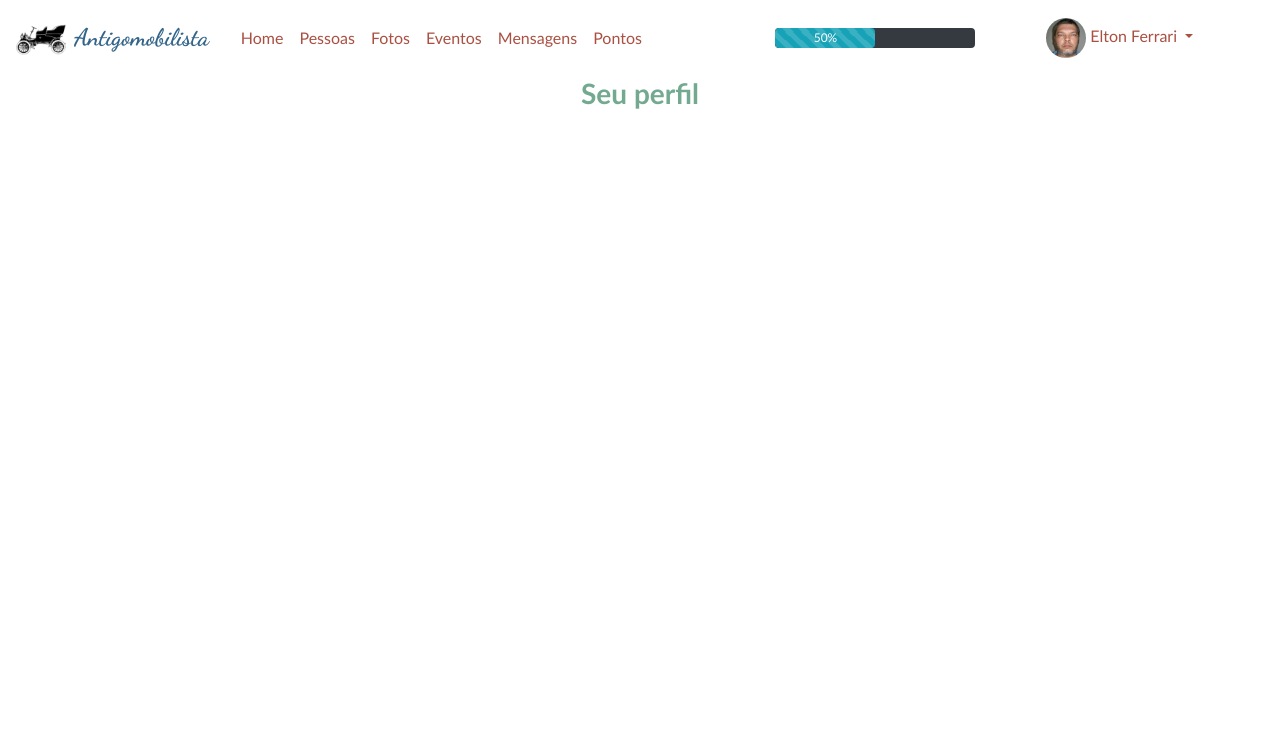
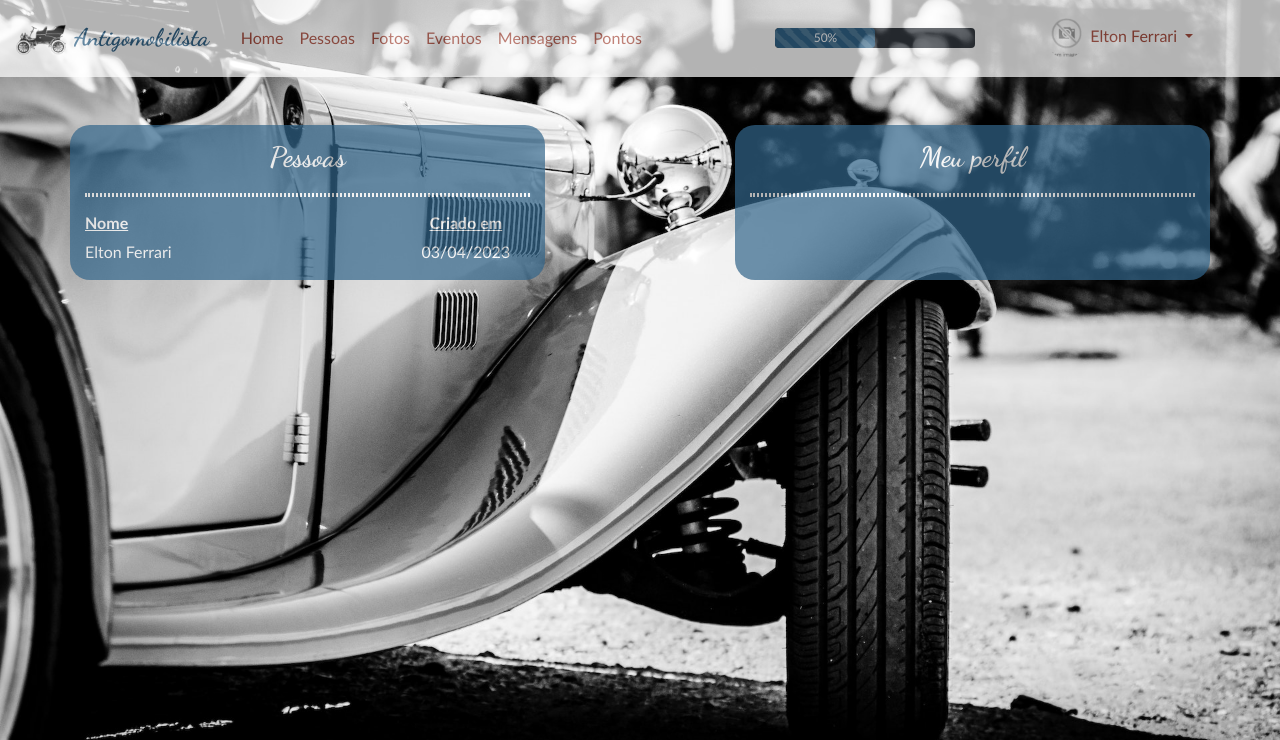
Before and after one commit to eltonferrari/Antigomobilista, a PHP site: page /Antigomobilista/systems/visualizacoes/usuarios/pessoas.php in a window 1280 px wide. Shown: the top 740 px of the page. Run offline with PHP 8.4, Linux system fonts and the light colour scheme; the visitor is signed in with stand-in values (Sample User, id 1); data comes from the database, SQL or seed files in the repository.

Commit message:
Version-1.2

```diff
--- a/a.db/antigomobilistabd.sql
+++ b/a.db/antigomobilistabd.sql
@@ -119,7 +119,7 @@ CREATE TABLE IF NOT EXISTS `usuarios` (
   `nome` varchar(100) COLLATE utf8_unicode_ci NOT NULL,
   `email` varchar(100) COLLATE utf8_unicode_ci NOT NULL,
   `senha` varchar(100) COLLATE utf8_unicode_ci NOT NULL,
-  `imagem` varchar(100) COLLATE utf8_unicode_ci NOT NULL DEFAULT 'vazio.png',
+  `imagem` varchar(100) COLLATE utf8_unicode_ci NOT NULL DEFAULT 'img/icones/ni.png',
   `tipo` int(1) NOT NULL DEFAULT '0',
   `ativo` int(1) NOT NULL DEFAULT '1',
   `confirm_email` int(1) NOT NULL DEFAULT '1',
@@ -129,7 +129,7 @@ CREATE TABLE IF NOT EXISTS `usuarios` (
 ) ENGINE=MyISAM AUTO_INCREMENT=0 DEFAULT CHARSET=utf8 COLLATE=utf8_unicode_ci;
 
 INSERT INTO `usuarios` (`id`, `pontos`, `nome`, `email`, `senha`, `imagem`, `tipo`, `ativo`, `created_at`, `updated_at`) VALUES
-(1, 5, 'Elton Ferrari', 'eltonferrari@gmail.com', 'e10adc3949ba59abbe56e057f20f883e', 'vazio.png', 1, 1, '2023-04-03 15:11:47', '2023-04-03 15:11:47');
+(1, 5, 'Elton Ferrari', 'eltonferrari@gmail.com', 'e10adc3949ba59abbe56e057f20f883e', 'img/icones/ni.png', 1, 1, '2023-04-03 15:11:47', '2023-04-03 15:11:47');
 
 --
 -- --------------------------------------------------------
--- a/assets/css/style.css
+++ b/assets/css/style.css
@@ -18,43 +18,58 @@ body {
   background: white;
 }
 
-/* line 46, ../../xampp/htdocs/Antigomobilista/scss/style.scss */
+/* line 45, ../../xampp/htdocs/Antigomobilista/scss/style.scss */
+.blur-3 {
+  background: #33658a;
+}
+
+/* line 50, ../../xampp/htdocs/Antigomobilista/scss/style.scss */
 .negrito {
   font-weight: bold;
 }
 
-/* line 51, ../../xampp/htdocs/Antigomobilista/scss/style.scss */
+/* line 54, ../../xampp/htdocs/Antigomobilista/scss/style.scss */
+.underline {
+  text-decoration: underline;
+}
+
+/* line 59, ../../xampp/htdocs/Antigomobilista/scss/style.scss */
 hr.separador {
   border: 1px dotted #aa5042;
 }
 
-/* line 56, ../../xampp/htdocs/Antigomobilista/scss/style.scss */
+/* line 63, ../../xampp/htdocs/Antigomobilista/scss/style.scss */
+hr.separador-branco {
+  border: 2px dotted #fff;
+}
+
+/* line 68, ../../xampp/htdocs/Antigomobilista/scss/style.scss */
 .d-in {
   display: inline;
 }
 
-/* line 60, ../../xampp/htdocs/Antigomobilista/scss/style.scss */
+/* line 72, ../../xampp/htdocs/Antigomobilista/scss/style.scss */
 .d-bl {
   display: block;
 }
 
-/* line 65, ../../xampp/htdocs/Antigomobilista/scss/style.scss */
+/* line 77, ../../xampp/htdocs/Antigomobilista/scss/style.scss */
 a.link-sem-sobrescrito {
   text-decoration: none;
 }
 
-/* line 70, ../../xampp/htdocs/Antigomobilista/scss/style.scss */
+/* line 82, ../../xampp/htdocs/Antigomobilista/scss/style.scss */
 .bg-branco {
   background-color: #fff;
 }
 
-/* line 76, ../../xampp/htdocs/Antigomobilista/scss/style.scss */
+/* line 86, ../../xampp/htdocs/Antigomobilista/scss/style.scss */
 ul.navbar-nav > li.nav-item > a.nav-link {
   background-color: #fff;
   color: #aa5042;
 }
 
-/* line 81, ../../xampp/htdocs/Antigomobilista/scss/style.scss */
+/* line 91, ../../xampp/htdocs/Antigomobilista/scss/style.scss */
 .navbar-toggler:hover,
 .navbar-toggler:focus,
 ul.navbar-nav > li.nav-item > a.nav-link:hover,
@@ -66,57 +81,85 @@ ul.navbar-nav > li.nav-item > div.dropdown-menu > a.dropdown-item:focus {
   color: #fff;
 }
 
-/* line 95, ../../xampp/htdocs/Antigomobilista/scss/style.scss */
+/* line 102, ../../xampp/htdocs/Antigomobilista/scss/style.scss */
+.bg-cor-3 {
+  background-color: #33658a !important;
+}
+
+/* line 106, ../../xampp/htdocs/Antigomobilista/scss/style.scss */
+a.bg-cor-3:focus,
+a.bg-cor-3:hover,
+button.bg-cor-3:focus,
+button.bg-cor-3:hover {
+  background-color: #33658a !important;
+}
+
+/* line 116, ../../xampp/htdocs/Antigomobilista/scss/style.scss */
 #image1 {
   background-image: url(../../img/fotos/background_1.jpg);
 }
 
-/* line 99, ../../xampp/htdocs/Antigomobilista/scss/style.scss */
+/* line 120, ../../xampp/htdocs/Antigomobilista/scss/style.scss */
 #image2 {
   background-image: url(../../img/fotos/background_2.jpg);
 }
 
-/* line 103, ../../xampp/htdocs/Antigomobilista/scss/style.scss */
+/* line 124, ../../xampp/htdocs/Antigomobilista/scss/style.scss */
 #image3 {
   background-image: url(../../img/fotos/background_3.jpg);
 }
 
-/* line 107, ../../xampp/htdocs/Antigomobilista/scss/style.scss */
+/* line 128, ../../xampp/htdocs/Antigomobilista/scss/style.scss */
 #image4 {
   background-image: url(../../img/fotos/background_4.jpg);
 }
 
-/* line 111, ../../xampp/htdocs/Antigomobilista/scss/style.scss */
+/* line 132, ../../xampp/htdocs/Antigomobilista/scss/style.scss */
 #image5 {
   background-image: url(../../img/fotos/background_5.jpg);
 }
 
-/* line 115, ../../xampp/htdocs/Antigomobilista/scss/style.scss */
+/* line 136, ../../xampp/htdocs/Antigomobilista/scss/style.scss */
 #image6 {
   background-image: url(../../img/fotos/background_6.jpg);
 }
 
-/* line 119, ../../xampp/htdocs/Antigomobilista/scss/style.scss */
+/* line 140, ../../xampp/htdocs/Antigomobilista/scss/style.scss */
 #image7 {
   background-image: url(../../img/fotos/background_7.jpg);
 }
 
-/* line 123, ../../xampp/htdocs/Antigomobilista/scss/style.scss */
+/* line 144, ../../xampp/htdocs/Antigomobilista/scss/style.scss */
 #image8 {
   background-image: url(../../img/fotos/background_8.jpg);
 }
 
-/* line 127, ../../xampp/htdocs/Antigomobilista/scss/style.scss */
+/* line 148, ../../xampp/htdocs/Antigomobilista/scss/style.scss */
 #image9 {
   background-image: url(../../img/fotos/background_9.jpg);
 }
 
-/* line 131, ../../xampp/htdocs/Antigomobilista/scss/style.scss */
+/* line 152, ../../xampp/htdocs/Antigomobilista/scss/style.scss */
 #image10 {
   background-image: url(../../img/fotos/background_10.jpg);
 }
 
-/* line 135, ../../xampp/htdocs/Antigomobilista/scss/style.scss */
+/* line 156, ../../xampp/htdocs/Antigomobilista/scss/style.scss */
+#wallpaper-1 {
+  background-image: url(../../img/wallpaper/wallpaper_1.jpg);
+}
+
+/* line 160, ../../xampp/htdocs/Antigomobilista/scss/style.scss */
+#wallpaper-2 {
+  background-image: url(../../img/wallpaper/wallpaper_2.jpg);
+}
+
+/* line 164, ../../xampp/htdocs/Antigomobilista/scss/style.scss */
+#wallpaper-3 {
+  background-image: url(../../img/wallpaper/wallpaper_3.jpg);
+}
+
+/* line 168, ../../xampp/htdocs/Antigomobilista/scss/style.scss */
 #image1,
 #image2,
 #image3,
@@ -126,7 +169,10 @@ ul.navbar-nav > li.nav-item > div.dropdown-menu > a.dropdown-item:focus {
 #image7,
 #image8,
 #image9,
-#image10 {
+#image10,
+#wallpaper-1,
+#wallpaper-2,
+#wallpaper-3 {
   position: relative;
   height: 100%;
   min-height: 500px;
@@ -147,76 +193,86 @@ ul.navbar-nav > li.nav-item > div.dropdown-menu > a.dropdown-item:focus {
   src: url("../fonts/BerkshireSwash-Regular.ttf");
 }
 
-/* line 166, ../../xampp/htdocs/Antigomobilista/scss/style.scss */
+/* line 202, ../../xampp/htdocs/Antigomobilista/scss/style.scss */
 .font-dancing {
   font-family: "Dancing";
   font-size: 1.3em;
   font-weight: 700;
 }
 
-/* line 172, ../../xampp/htdocs/Antigomobilista/scss/style.scss */
+/* line 208, ../../xampp/htdocs/Antigomobilista/scss/style.scss */
 .font-berk {
   font-family: "Berkshire";
   font-size: 1em;
 }
 
-/* line 177, ../../xampp/htdocs/Antigomobilista/scss/style.scss */
+/* line 213, ../../xampp/htdocs/Antigomobilista/scss/style.scss */
 .font-size-16 {
   font-size: 16px;
 }
 
-/* line 181, ../../xampp/htdocs/Antigomobilista/scss/style.scss */
+/* line 217, ../../xampp/htdocs/Antigomobilista/scss/style.scss */
 .font-size-18 {
   font-size: 18px;
 }
 
-/* line 185, ../../xampp/htdocs/Antigomobilista/scss/style.scss */
+/* line 221, ../../xampp/htdocs/Antigomobilista/scss/style.scss */
 .font-size-20 {
   font-size: 20px;
 }
 
-/* line 189, ../../xampp/htdocs/Antigomobilista/scss/style.scss */
+/* line 225, ../../xampp/htdocs/Antigomobilista/scss/style.scss */
 .font-size-22 {
   font-size: 22px;
 }
 
-/* line 193, ../../xampp/htdocs/Antigomobilista/scss/style.scss */
+/* line 229, ../../xampp/htdocs/Antigomobilista/scss/style.scss */
 .font-size-24 {
   font-size: 24px;
 }
 
-/* line 199, ../../xampp/htdocs/Antigomobilista/scss/style.scss */
+/* line 233, ../../xampp/htdocs/Antigomobilista/scss/style.scss */
+.font-size-26 {
+  font-size: 26px;
+}
+
+/* line 237, ../../xampp/htdocs/Antigomobilista/scss/style.scss */
+.font-size-28 {
+  font-size: 28px;
+}
+
+/* line 243, ../../xampp/htdocs/Antigomobilista/scss/style.scss */
 .cor-1 {
   color: #aa5042;
 }
 
-/* line 203, ../../xampp/htdocs/Antigomobilista/scss/style.scss */
+/* line 247, ../../xampp/htdocs/Antigomobilista/scss/style.scss */
 .cor-2 {
   color: #72a98f;
 }
 
-/* line 207, ../../xampp/htdocs/Antigomobilista/scss/style.scss */
+/* line 251, ../../xampp/htdocs/Antigomobilista/scss/style.scss */
 .cor-3 {
   color: #33658a;
 }
 
-/* line 211, ../../xampp/htdocs/Antigomobilista/scss/style.scss */
+/* line 255, ../../xampp/htdocs/Antigomobilista/scss/style.scss */
 .cor-branco {
   color: #fff;
 }
 
-/* line 215, ../../xampp/htdocs/Antigomobilista/scss/style.scss */
+/* line 259, ../../xampp/htdocs/Antigomobilista/scss/style.scss */
 .bg-cor-3 {
   background-color: #33658a;
 }
 
-/* line 220, ../../xampp/htdocs/Antigomobilista/scss/style.scss */
+/* line 264, ../../xampp/htdocs/Antigomobilista/scss/style.scss */
 .borda-card-reader {
   border-radius: 20px 20px 0px 0px;
   border: 2px solid #aa5042;
 }
 
-/* line 225, ../../xampp/htdocs/Antigomobilista/scss/style.scss */
+/* line 269, ../../xampp/htdocs/Antigomobilista/scss/style.scss */
 .borda-card-body {
   border: 2px;
   border-top: 0px;
@@ -225,18 +281,23 @@ ul.navbar-nav > li.nav-item > div.dropdown-menu > a.dropdown-item:focus {
   border-radius: 0px 0px 20px 20px;
 }
 
-/* line 234, ../../xampp/htdocs/Antigomobilista/scss/style.scss */
+/* line 278, ../../xampp/htdocs/Antigomobilista/scss/style.scss */
 .borda-2 {
   border: 1px solid #72a98f;
 }
 
-/* line 239, ../../xampp/htdocs/Antigomobilista/scss/style.scss */
+/* line 282, ../../xampp/htdocs/Antigomobilista/scss/style.scss */
+.borda-redonda-20 {
+  border-radius: 20px;
+}
+
+/* line 287, ../../xampp/htdocs/Antigomobilista/scss/style.scss */
 .botao {
   background-color: #aa5042;
   color: #fff;
 }
 
-/* line 244, ../../xampp/htdocs/Antigomobilista/scss/style.scss */
+/* line 292, ../../xampp/htdocs/Antigomobilista/scss/style.scss */
 .botao:hover,
 .botao:focus {
   background-color: #fff;
@@ -245,25 +306,25 @@ ul.navbar-nav > li.nav-item > div.dropdown-menu > a.dropdown-item:focus {
   border-radius: 15px;
 }
 
-/* line 253, ../../xampp/htdocs/Antigomobilista/scss/style.scss */
+/* line 301, ../../xampp/htdocs/Antigomobilista/scss/style.scss */
 .titulo-index {
   font-size: calc(20px + 2vw);
   color: #aa5042;
 }
 
-/* line 258, ../../xampp/htdocs/Antigomobilista/scss/style.scss */
+/* line 306, ../../xampp/htdocs/Antigomobilista/scss/style.scss */
 .subtitulo-index {
   font-size: calc(10px + 1vw);
 }
 
-/* line 262, ../../xampp/htdocs/Antigomobilista/scss/style.scss */
+/* line 310, ../../xampp/htdocs/Antigomobilista/scss/style.scss */
 .titulo-index,
 .subtitulo-index {
   display: inline;
   font-weight: 700;
 }
 
-/* line 269, ../../xampp/htdocs/Antigomobilista/scss/style.scss */
+/* line 317, ../../xampp/htdocs/Antigomobilista/scss/style.scss */
 div.barra {
   height: 20px;
   width: 200px;
--- /dev/null
+++ b/bibliotecas/lib/util.php
@@ -0,0 +1,26 @@
+<?php
+    function convertDataMySQL_DataPHP($dataMySQL){
+        $dataPHP = date('d/m/Y', strtotime($dataMySQL));
+        return $dataPHP;
+    }
+
+    function convertDataMySQL_HoraPHP($dataMySQL) {
+        $horaPHP = date('H:i:s', strtotime($dataMySQL));
+        return $horaPHP;
+    }
+
+    function convertDataPHP_MySQL($dataPHP, $horaPHP){
+        $dataMySQL = date('Y-m-d', strtotime($dataPHP)) . ' ' . $horaPHP;
+        return $dataMySQL;
+    }
+
+    function convertMascaraTelefone_Numero($telefoneMascara) {
+        $str = $telefoneMascara;
+        $arr1 = explode('(', $str);
+        $arr2 = explode(')', $arr1[1]);
+        $arr3 = explode(' ', $arr2[1]);
+        $arr4 = explode('-', $arr3[1]);
+        $numero = $arr2[0].$arr4[0].$arr4[1];
+        return $numero;
+    }
+?>
--- a/index.php
+++ b/index.php
@@ -28,7 +28,7 @@
 		<!-- add icon link -->
         <link rel="icon" href="img/logo/antigomobilista_logo.png" type="image/x-icon">
 
-		<title>Antigomobilista - Index</title>
+		<title>Antigomobilista - Olá</title>
 	</head>
     <body id="<?= $style ?>">
 		<header>
--- a/scss/style.scss
+++ b/scss/style.scss
@@ -42,14 +42,26 @@ $preto: #000;
 	background: rgba($color: #fff, $alpha: 1.0);
 }
 
+.blur-3 {
+	background: rgba($color: $cor3, $alpha: 1.5);
+}
+
 // NEGRITO
 .negrito {
 	font-weight: bold;
 }
 
+.underline {
+	text-decoration: underline;
+}
+
 // SEPARADOR
 hr.separador {
 	border: 1px dotted $cor1;
+}
+
+hr.separador-branco {
+	border: 2px dotted $branco;
 }
 
 // ALINHAMENTOS
@@ -71,8 +83,6 @@ a.link-sem-sobrescrito {
 	background-color: $branco;
 }
 
-
-
 ul.navbar-nav > li.nav-item > a.nav-link {
 	background-color: $branco;
 	color: $cor1;
@@ -87,6 +97,17 @@ ul.navbar-nav > li.nav-item > div.dropdown-menu >a.dropdown-item:focus {
 	background-color: $cor1;
 	border-radius: 10px;
 	color:	$branco;
+}
+
+.bg-cor-3 {
+	background-color: $cor3!important
+}
+
+a.bg-cor-3:focus,
+a.bg-cor-3:hover,
+button.bg-cor-3:focus,
+button.bg-cor-3:hover {
+	background-color: $cor3!important
 }
 
 // FOOTER
@@ -132,6 +153,18 @@ ul.navbar-nav > li.nav-item > div.dropdown-menu >a.dropdown-item:focus {
 	background-image: url(../../img/fotos/background_10.jpg);
 }
 
+#wallpaper-1 {
+	background-image: url(../../img/wallpaper/wallpaper_1.jpg);
+}
+
+#wallpaper-2 {
+	background-image: url(../../img/wallpaper/wallpaper_2.jpg);
+}
+
+#wallpaper-3 {
+	background-image: url(../../img/wallpaper/wallpaper_3.jpg);
+}
+
 #image1,
 #image2,
 #image3,
@@ -141,7 +174,10 @@ ul.navbar-nav > li.nav-item > div.dropdown-menu >a.dropdown-item:focus {
 #image7,
 #image8,
 #image9,
-#image10 {
+#image10,
+#wallpaper-1,
+#wallpaper-2,
+#wallpaper-3 {
 	position: relative;
 	height: 100%;
 	min-height: 500px;
@@ -194,6 +230,14 @@ ul.navbar-nav > li.nav-item > div.dropdown-menu >a.dropdown-item:focus {
 	font-size: 24px;
 }
 
+.font-size-26 {
+	font-size: 26px;
+}
+
+.font-size-28 {
+	font-size: 28px;
+}
+
 // CORES
 
 .cor-1 {
@@ -235,6 +279,10 @@ ul.navbar-nav > li.nav-item > div.dropdown-menu >a.dropdown-item:focus {
 	border: 1px solid $cor2;
 }
 
+.borda-redonda-20 {
+	border-radius: 20px;
+}
+
 // BOTÃO
 .botao {
 	background-color: $cor1;
--- a/systems/controladores/pontuacoes/adiciona_pontos.php
+++ b/systems/controladores/pontuacoes/adiciona_pontos.php
@@ -1,6 +1,6 @@
 <?php
     session_start();
-    include 'class_pontos.php';
+    include 'class_pontuacoes.php';
 
     echo '===== SESSION =====';
     echo '<pre>';
@@ -12,9 +12,9 @@
     print_r($_POST);
     echo '</pre>';
 
-    $idCriador = $_SESSION['id_logado'];
+    $idCriador = $_SESSION['id_user'];
     $qtddNiveis = $_POST['qtdd_niveis'];
-    $niveis = new Pontos();
+    $niveis = new Pontuacoes();
     for ($i = 0; $i < $qtddNiveis; $i ++) {
         $niveis->insertNovoNivel($idCriador);
     }
--- a/systems/templates/menu.php
+++ b/systems/templates/menu.php
@@ -39,7 +39,7 @@
                 </ul>
                 <!-- BARRA DE PROGRESSO - CENTRO-->
                 <div class="progress bg-dark barra m-auto" title="Nível: <?= $nivel ?> - <?= $pontos ?> pontos">
-                    <div class="progress progress-bar bg-info progress-bar-striped progress-bar-animated barra" style="width: <?= $porcentagem ?>%;"><?= $porcentagem ?>%</div>
+                    <div class="progress progress-bar bg-cor-3 progress-bar-striped progress-bar-animated barra" style="width: <?= $porcentagem ?>%;"><?= $porcentagem ?>%</div>
                 </div>
     <?php
         }
@@ -62,11 +62,11 @@
             <ul class="navbar-nav mr-auto">
                 <li class="nav-item dropdown">
                     <a class="nav-link dropdown-toggle" href="#" id="navbarDropdownMenuLink" role="button" data-toggle="dropdown" aria-haspopup="true" aria-expanded="false">
-                        <img src="\img/users/EltonFerrari/Foto 3X3.jpg" width="40" height="40" class="rounded-circle">
+                        <img src="\<?= $foto ?>" width="40" height="40" class="rounded-circle">
                         <span><?= $nome ?></span>
                     </a>
                     <div class="dropdown-menu" aria-labelledby="navbarDropdownMenuLink">
-                        <a class="dropdown-item" href="\systems/visualizacoes/usuarios/perfil.php">Perfil</a>
+                        <a class="dropdown-item" href="\systems/visualizacoes/usuarios/pessoas.php">Perfil</a>
                         <a class="dropdown-item" href="\systems/visualizacoes/autenticacao/sair.php">Sair</a>
                     </div>
                 </li>
--- a/systems/visualizacoes/autenticacao/registrar.php
+++ b/systems/visualizacoes/autenticacao/registrar.php
@@ -25,7 +25,7 @@
 		<!-- CSS CUSTOMIZADO -->
 		<link rel="stylesheet" type="text/css" href="../../../assets/css/style.css">
 
-		<title>Antigomobilista - Criar novo Usuário</title>
+		<title>Antigomobilista - Registrar-se</title>
 	</head>
     <body>
         <header>
--- a/systems/visualizacoes/autenticacao/sair.php
+++ b/systems/visualizacoes/autenticacao/sair.php
@@ -36,7 +36,7 @@
 		<!-- CSS CUSTOMIZADO -->
 		<link rel="stylesheet" type="text/css" href="../../../assets/css/style.css">
 
-		<title>Antigomobilista - Entrar</title>
+		<title>Antigomobilista - Sair</title>
 	</head>
     <body>
         <?php include '../../templates/menu.php';?>
--- a/systems/visualizacoes/usuarios/pessoas.php
+++ b/systems/visualizacoes/usuarios/pessoas.php
@@ -1,20 +1,23 @@
 <?php
 	include '../../controladores/autenticacao/validador_de_acesso.php';
+	include '../../../bibliotecas/lib/util.php';
 
 	// MENU ================================================================
 	include '../../controladores/pontuacoes/class_pontuacoes.php';
 	$usuario = new Usuarios();
 	$nivel = new Usuarios();
 	$porcentagem = new Pontuacoes();
-	$usuario = $usuario->getUsuarioById($_SESSION['id_logado']);
+	$usuario = $usuario->getUsuarioById($_SESSION['id_user']);
 	foreach ($usuario as $user) {
+		$foto = $user['imagem'];
 		$nome = $user['nome'];
 		$pontos = $user['pontos'];
 	}
-	$nivel = $nivel->getNivelByIdUser($_SESSION['id_logado']);
-	$porcentagem = $porcentagem->getPorcentagemById($_SESSION['id_logado']);
+	$nivel = $nivel->getNivelByIdUser($_SESSION['id_user']);
+	$porcentagem = $porcentagem->getPorcentagemById($_SESSION['id_user']);
 	// =====================================================================
-
+	$usuarios = new Usuarios();
+	$usuarios = $usuarios->getAllUsuarios();
 ?>
 <!doctype html>
 <html lang="pt-br">
@@ -40,22 +43,62 @@
 		<!-- add icon link -->
         <link rel="icon" href="../../../img/logo/antigomobilista_logo.png" type="image/x-icon">
 
-		<title>Antigomobilista - Home</title>
+		<title>Antigomobilista - Pessoas</title>
 	</head>
-    <body>
+    <body id="wallpaper-2">
         <header>
 			<?php include '../../../systems/templates/menu.php'; ?>
 		</header>
 		<section class="container">
-            <div class="row">
-                <div class="col-md-4 m-auto">
-                    <a class="cor-2 text-center link-sem-sobrescrito" href="perfil.php"><h3 class="negrito">Seu perfil</h3></a>
-                </div>
-            </div>
-		    <div class="d-flex flex-wrap">
+			<div class="row mt-5">
+				<div class="col-5 borda-redonda-20 blur-3">
+					<h1 class="font-dancing text-center cor-branco font-size-28 negrito mt-3">Pessoas</h1>
+					<hr class="separador-branco">
+					<div class="row">
+						<div class="col-8">
+							<h2 class="font-size-16 cor-branco negrito underline">Nome</h2>
+						</div>
+						<div class="col-4 text-center">
+							<h2 class="font-size-16 cor-branco negrito underline">Criado em</h2>
+						</div>
+					</div>
+					<?php
+						foreach ($usuarios as $user) {
+							$id = $user['id'];
+							$nome = $user['nome'];
+							$created = $user['created_at'];
+							$criado = convertDataMySQL_DataPHP($created);
+					?>
+							<div class="row">
+								<div class="col-8">
+									<a href="perfil.php?id_perfil=<?= $id ?>" class="cor-branco">
+										<p class="font-size-16 cor-branco">
+											<?= $nome ?>
+										</p>
+									</a>
+								</div>
+								<div class="col-4 text-center">
+									<a href="perfil.php?id_perfil=<?= $id ?>" class="cor-branco">
+										<p class="font-size-16 cor-branco">
+											<?= $criado ?>
+										</p>
+									</a>
+								</div>
+							</div>
+					<?php
+						}
+					?>
+				</div>
+				<div class="col-2"></div>
+				<div class="col-5 borda-redonda-20 blur-3">
+					<h1 class="font-dancing text-center cor-branco font-size-28 negrito mt-3">Meu perfil</h1>
+					<hr class="separador-branco">
 
-            </div>
+				</div>
+			</div>
         </section>
-        <?php include '../../templates/js-bootstrap.php'; ?>
+		<footer>
+			<?php include '../../templates/js-bootstrap.php'; ?>
+		</footer>
     </body>
 </html>
```
Also changed, not shown: systems/visualizacoes/home/home.php (+10 -11 lines), systems/visualizacoes/pontuacoes/pontuacoes.php (+11 -6 lines), img/users/ids/id-1/Foto 3X3.jpg (renamed from img/users/EltonFerrari/Foto 3X3.jpg), img/wallpaper/wallpaper_1.jpg (added), img/wallpaper/wallpaper_2.jpg (added), img/wallpaper/wallpaper_3.jpg (added), 1 other file.
